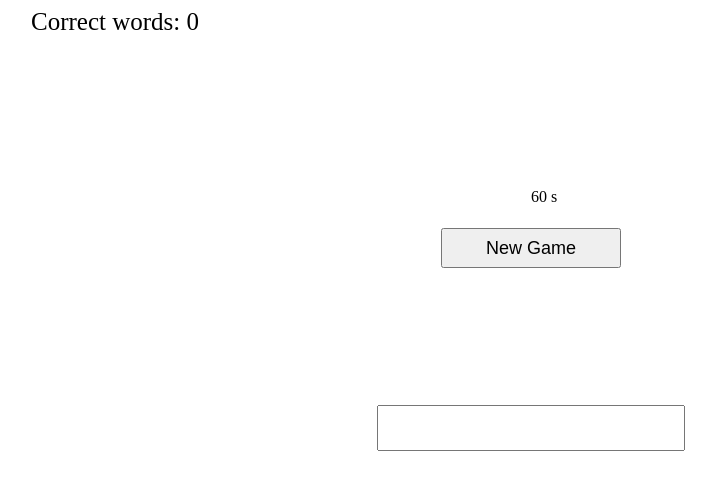
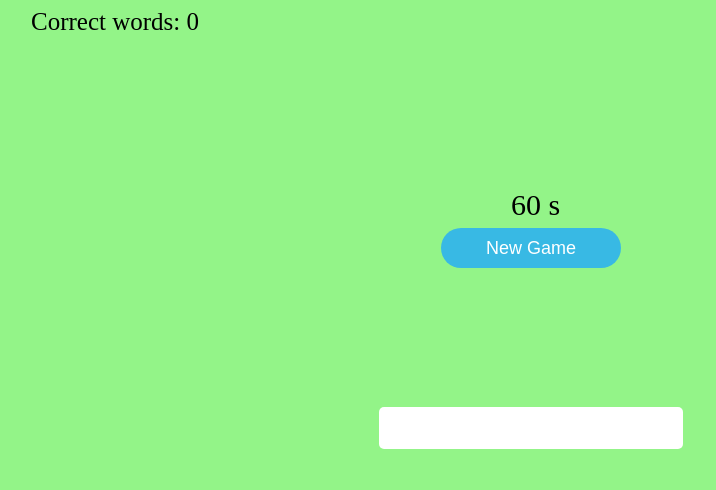
Before and after one commit to StefanDodoloi/Typing-Speed, a plain HTML site: page index.html in a window 1280 px wide. Shown: the whole page, without its empty margins (109-825 px from the left). Drawn offline with Linux system fonts and the light colour scheme.

Commit message:
Add files via upload

```diff
--- a/style.css
+++ b/style.css
@@ -1,3 +1,7 @@
+body {
+    background-color: rgb(147, 244, 136);
+}
+
 #game-container {
     width: 1000px;
     height: 600px;
@@ -11,7 +15,8 @@
 #timer {
     position: absolute;
     top: 30%;
-    left: 50%;
+    left: 48%;
+    font-size: 30px;
 }
 
 #newGameButton {
@@ -22,6 +27,10 @@
     width: 180px;
     height: 40px;
     font-size: 18px;
+    color: white;
+    background-color: #38b9e4;
+    border: none;
+    border-radius: 50px;
 }
 
 #gameOverMessage {
@@ -50,6 +59,8 @@
     width: 300px;
     height: 40px;
     font-size: 20px;
+    border: none;
+    border-radius: 5px;
 }
 
 .success {
```
